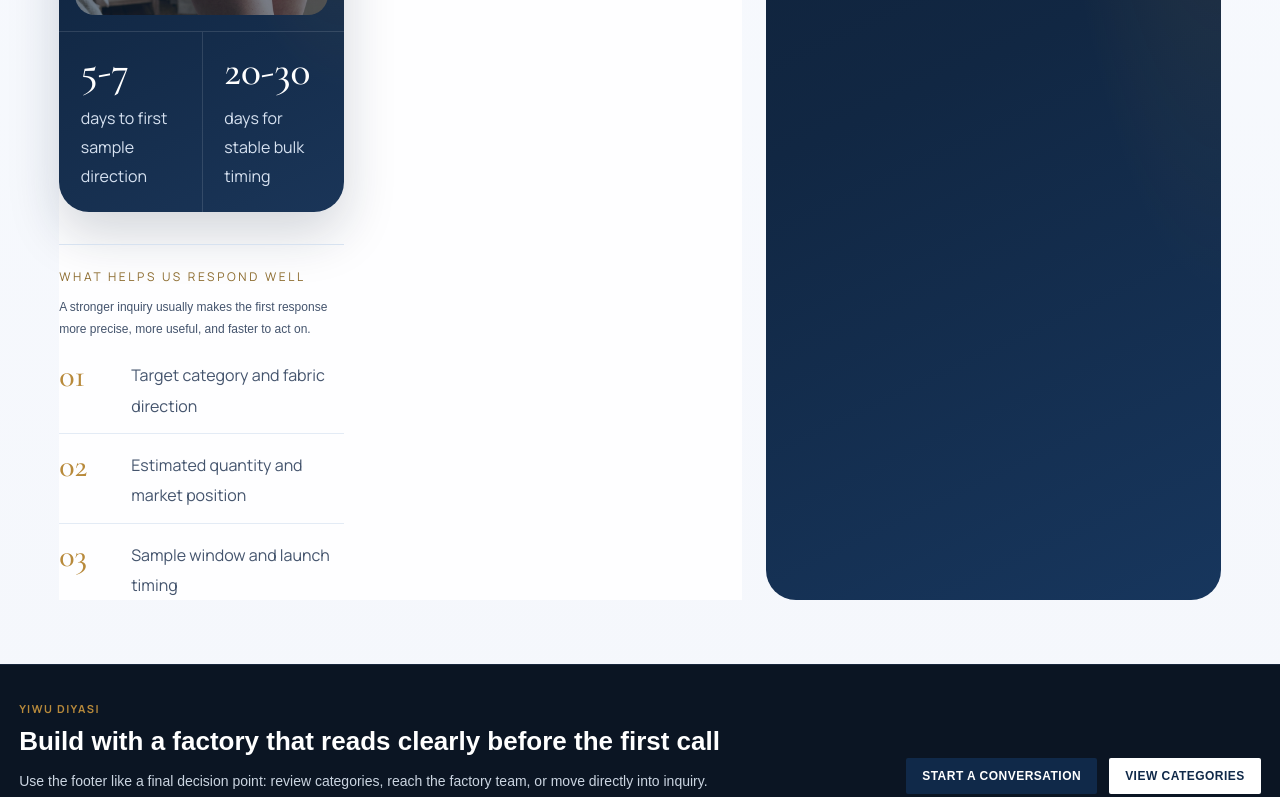
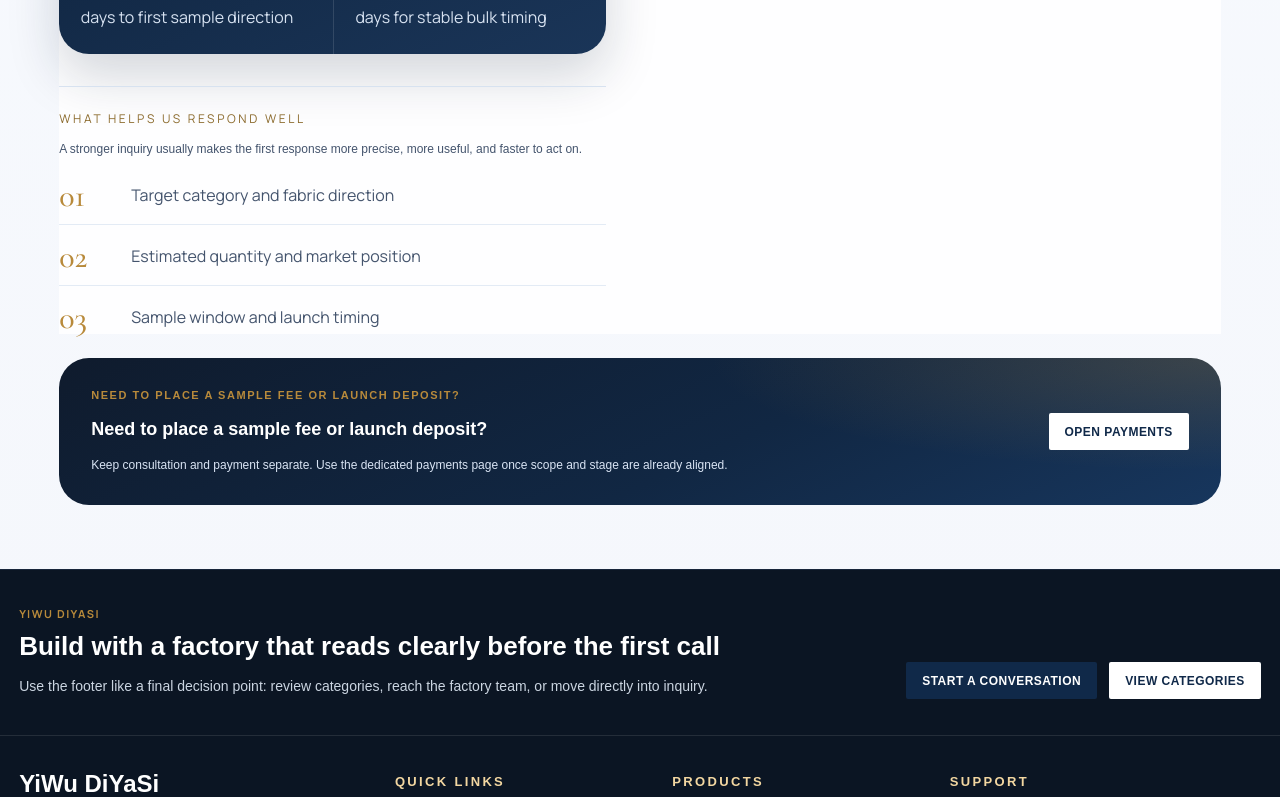
Before and after one commit to 156631890/diyasi, a Next.js app in the folder apps/web/: page /contact in a window 1280 px wide. Shown: the part 1118-1915 px from the top of the page. Built offline with nearby package versions, Linux system fonts and the light colour scheme; no server answers.

Commit message:
Fix contact page layout

```diff
--- a/apps/web/app/contact/page.tsx
+++ b/apps/web/app/contact/page.tsx
@@ -291,13 +291,16 @@ export default function ContactPage() {
           </div>
         </div>
 
-        <aside className="contact-sideband">
-          <p className="kicker page-reference-subtitle">{t.paymentTitle}</p>
-          <p className="page-reference-body mt-3 text-[#d9e4f4]">{t.paymentDesc}</p>
-          <div className="mt-6">
+        <section className="contact-payment-band">
+          <div>
+            <p className="kicker page-reference-subtitle text-[#f3d7a1]">{t.paymentTitle}</p>
+            <h2 className="page-reference-subtitle mt-3 text-white">{t.paymentTitle}</h2>
+            <p className="page-reference-body mt-3 max-w-2xl text-[#d9e4f4]">{t.paymentDesc}</p>
+          </div>
+          <div className="contact-payment-actions">
             <Link href="/payments" className="btn bg-white text-[#102949]">{t.paymentCta}</Link>
           </div>
-        </aside>
+        </section>
       </section>
     </main>
   );
--- a/apps/web/app/globals.css
+++ b/apps/web/app/globals.css
@@ -1065,7 +1065,7 @@ a {
 .contact-layout {
   display: grid;
   gap: 1.5rem;
-  grid-template-columns: minmax(0, 1.2fr) minmax(300px, 0.8fr);
+  grid-template-columns: 1fr;
 }
 
 .contact-panel {
@@ -1076,8 +1076,8 @@ a {
 
 .contact-inquiry-grid {
   display: grid;
-  grid-template-columns: minmax(0, 0.86fr) minmax(320px, 1fr);
-  gap: 2rem;
+  grid-template-columns: minmax(0, 0.95fr) minmax(360px, 0.95fr);
+  gap: 2.2rem;
   align-items: start;
 }
 
@@ -1193,7 +1193,7 @@ a {
   border: 1px solid #d7e2f0;
   background: linear-gradient(180deg, rgba(255, 255, 255, 0.98) 0%, rgba(246, 249, 253, 0.98) 100%);
   box-shadow: 0 18px 45px rgba(17, 39, 66, 0.08);
-  padding: 1.35rem;
+  padding: 1.6rem;
 }
 
 .contact-form-head {
@@ -1311,13 +1311,22 @@ a {
   margin-top: 1.25rem;
 }
 
-.contact-sideband {
+.contact-payment-band {
   border-radius: 30px;
   background:
     radial-gradient(80% 140% at 100% 0%, rgba(184, 138, 59, 0.24) 0, transparent 55%),
     linear-gradient(155deg, #0f1b2d 0%, #112743 58%, #17365d 100%);
-  padding: 2rem;
+  display: grid;
+  grid-template-columns: minmax(0, 1.1fr) auto;
+  gap: 1.5rem;
+  align-items: center;
+  padding: 1.8rem 2rem;
   color: #e7eef9;
+}
+
+.contact-payment-actions {
+  display: flex;
+  justify-content: flex-end;
 }
 
 .contact-aside {
@@ -1466,6 +1475,14 @@ a {
     grid-template-columns: 1fr;
   }
 
+  .contact-payment-band {
+    grid-template-columns: 1fr;
+  }
+
+  .contact-payment-actions {
+    justify-content: flex-start;
+  }
+
   .payment-brief-layout,
   .payment-brief-amount-row {
     grid-template-columns: 1fr;
```
